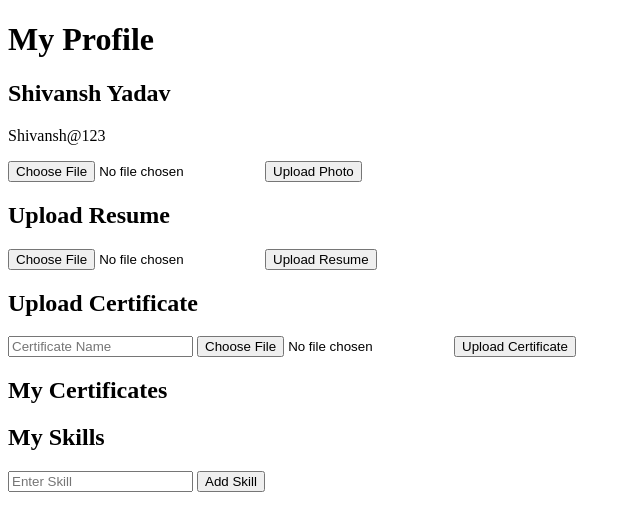
After one commit to CDR31/Portfolio-website, a Flask app: page /profile in a window 1280 px wide. The commit adds this page. Shown: the top 531 px of the page, without its empty margins (0-640 px from the left). Run offline with Flask 3, Linux system fonts and the light colour scheme; a user stored in the database is signed in.

Commit message:
Added profile, resume, certificate and skills features

```diff
--- a/app.py
+++ b/app.py
@@ -1,10 +1,31 @@
+from werkzeug.utils import secure_filename
+import os
 from flask import Flask, render_template, request, session, redirect,send_from_directory
 from flask_sqlalchemy import SQLAlchemy
 from werkzeug.security import generate_password_hash, check_password_hash
 from datetime import datetime,UTC
 
+
 app = Flask(__name__)
 app.secret_key = "pankaj_portfolio_secret_2026"
+
+app.config["UPLOAD_FOLDER"] = os.path.join(
+    app.root_path,
+    "static",
+    "profile_photos"
+)
+
+app.config["RESUME_FOLDER"] = os.path.join(
+    app.root_path,
+    "static",
+    "user_resumes"
+)
+
+app.config["CERTIFICATE_FOLDER"] = os.path.join(
+    app.root_path,
+    "static",
+    "certificates"
+)
 
 app.config["SQLALCHEMY_DATABASE_URI"] = "sqlite:///portfolio.db"
 app.config["SQLALCHEMY_TRACK_MODIFICATIONS"] = False
@@ -20,6 +41,9 @@ class User(db.Model):
     email = db.Column(db.String(100), unique=True, nullable=False)
 
     password = db.Column(db.String(200), nullable=False)
+
+    profile_photo = db.Column(db.String(300))
+
 
 class Project(db.Model):
 
@@ -60,6 +84,106 @@ class ContactMessage(db.Model):
         db.Text,
         nullable=False
     )
+
+class Resume(db.Model):
+
+    id = db.Column(
+        db.Integer,
+        primary_key=True
+    )
+
+    filename = db.Column(
+        db.String(300)
+    )
+
+    user_id = db.Column(
+        db.Integer,
+        db.ForeignKey("user.id")
+    )
+
+class Certificate(db.Model):
+
+    id = db.Column(
+        db.Integer,
+        primary_key=True
+    )
+
+    title = db.Column(
+        db.String(200)
+    )
+
+    filename = db.Column(
+        db.String(300)
+    )
+
+    user_id = db.Column(
+        db.Integer,
+        db.ForeignKey("user.id")
+    )
+
+class Skill(db.Model):
+
+    id = db.Column(
+        db.Integer,
+        primary_key=True
+    )
+
+    name = db.Column(
+        db.String(100)
+    )
+
+    user_id = db.Column(
+        db.Integer,
+        db.ForeignKey("user.id")
+    )
+
+@app.route("/upload_resume", methods=["POST"])
+def upload_resume():
+
+    if "user_id" not in session:
+        return redirect("/login")
+
+    file = request.files["resume"]
+
+    if file.filename == "":
+        return "Please select a resume"
+
+    filename = secure_filename(
+        file.filename
+    )
+
+    os.makedirs(
+        app.config["RESUME_FOLDER"],
+        exist_ok=True
+    )
+
+    file.save(
+        os.path.join(
+            app.config["RESUME_FOLDER"],
+            filename
+        )
+    )
+
+    old_resume = Resume.query.filter_by(
+        user_id=session["user_id"]
+    ).first()
+
+    if old_resume:
+
+        old_resume.filename = filename
+
+    else:
+
+        new_resume = Resume(
+            filename=filename,
+            user_id=session["user_id"]
+        )
+
+        db.session.add(new_resume)
+
+    db.session.commit()
+
+    return redirect("/profile")
 
 @app.route("/")
 def home():
@@ -172,7 +296,10 @@ def register():
         db.session.add(new_user)
         db.session.commit()
 
-        return "User Registered Successfully 🎉"
+        session["user_id"] = new_user.id
+        session["user_name"] = new_user.name
+
+        return redirect("/dashboard")
 
     return render_template("register.html")
 
@@ -325,6 +452,186 @@ def users():
 
     return output
 
+@app.route("/profile")
+def profile():
+
+    if "user_id" not in session:
+        return redirect("/login")
+
+    user = User.query.get(
+        session["user_id"]
+    )
+
+    resume = Resume.query.filter_by(
+        user_id=session["user_id"]
+    ).first()
+
+    certificates = Certificate.query.filter_by(
+        user_id=session["user_id"]
+    ).all()
+
+    skills = Skill.query.filter_by(
+    user_id=session["user_id"]).all()
+
+    return render_template(
+        "profile.html",
+        user=user,
+        resume=resume,
+        certificates=certificates,
+        skills=skills
+    )
+
+@app.route("/upload_photo", methods=["POST"])
+def upload_photo():
+
+    if "user_id" not in session:
+        return redirect("/login")
+
+    file = request.files["photo"]
+
+    if file.filename == "":
+        return "Please select a file"
+
+    filename = secure_filename(file.filename)
+
+    os.makedirs(
+        app.config["UPLOAD_FOLDER"],
+        exist_ok=True
+    )
+
+    filepath = os.path.join(
+        app.config["UPLOAD_FOLDER"],
+        filename
+    )
+
+    file.save(filepath)
+
+    user = User.query.get(session["user_id"])
+
+    user.profile_photo = filename
+
+    db.session.commit()
+
+    return redirect("/profile")
+
+@app.route("/upload_certificate", methods=["POST"])
+def upload_certificate():
+
+    if "user_id" not in session:
+        return redirect("/login")
+
+    title = request.form["title"]
+
+    file = request.files["certificate"]
+
+    if file.filename == "":
+        return "Please select a certificate"
+
+    filename = secure_filename(file.filename)
+
+    os.makedirs(
+        app.config["CERTIFICATE_FOLDER"],
+        exist_ok=True
+    )
+    file.save(
+        os.path.join(
+            app.config["CERTIFICATE_FOLDER"],
+            filename
+        )
+    )
+    new_certificate = Certificate(
+        title=title,
+        filename=filename,
+        user_id=session["user_id"]
+    )
+    db.session.add(new_certificate)
+
+    db.session.commit()
+
+    return redirect("/profile")
+
+@app.route("/delete_certificate/<int:id>")
+def delete_certificate(id):
+
+    if "user_id" not in session:
+        return redirect("/login")
+
+    certificate = Certificate.query.get_or_404(id)
+
+    if certificate.user_id != session["user_id"]:
+        return "Access Denied"
+
+    db.session.delete(certificate)
+    db.session.commit()
+
+    return redirect("/profile")
+
+
+@app.route("/delete_photo")
+def delete_photo():
+
+    if "user_id" not in session:
+        return redirect("/login")
+
+    user = User.query.get(session["user_id"])
+
+    user.profile_photo = None
+
+    db.session.commit()
+
+    return redirect("/profile")
+
+
+@app.route("/delete_resume")
+def delete_resume():
+
+    if "user_id" not in session:
+        return redirect("/login")
+
+    resume = Resume.query.filter_by(
+        user_id=session["user_id"]
+    ).first()
+
+    if resume:
+        db.session.delete(resume)
+        db.session.commit()
+
+    return redirect("/profile")
+
+@app.route("/add_skill", methods=["POST"])
+def add_skill():
+
+    if "user_id" not in session:
+        return redirect("/login")
+
+    skill_name = request.form["skill"]
+
+    new_skill = Skill(
+        name=skill_name,
+        user_id=session["user_id"]
+    )
+
+    db.session.add(new_skill)
+    db.session.commit()
+
+    return redirect("/profile")
+
+@app.route("/delete_skill/<int:id>")
+def delete_skill(id):
+
+    if "user_id" not in session:
+        return redirect("/login")
+
+    skill = Skill.query.get_or_404(id)
+
+    if skill.user_id != session["user_id"]:
+        return "Access Denied"
+
+    db.session.delete(skill)
+
+    db.session.commit()
+
+    return redirect("/profile")
 
 if __name__ == "__main__":
     with app.app_context():
--- a/templates/dashboard.html
+++ b/templates/dashboard.html
@@ -32,6 +32,8 @@
             <a href="/contact">Contact</a>
 
             <a href="/messages">Messages</a>
+
+            <a href="/profile">Profile</a>
 
             <a href="/logout">Logout</a>
 
--- /dev/null
+++ b/templates/profile.html
@@ -0,0 +1,204 @@
+<!DOCTYPE html>
+<html>
+
+<head>
+    <title>Profile</title>
+</head>
+
+<body>
+
+<h1>My Profile</h1>
+
+<h2>{{ user.name }}</h2>
+
+<p>{{ user.email }}</p>
+
+</body>
+
+</html>
+
+<form action="/upload_photo"
+      method="POST"
+      enctype="multipart/form-data">
+
+    <input
+        type="file"
+        name="photo">
+
+    <button type="submit">
+        Upload Photo
+    </button>
+
+</form>
+
+{% if user.profile_photo %}
+
+<img
+src="{{ url_for('static',
+filename='profile_photos/' + user.profile_photo) }}"
+width="200">
+
+<br><br>
+
+<a href="{{ url_for(
+'static',
+filename='profile_photos/' + user.profile_photo
+) }}"
+download>
+
+⬇️ Download Photo
+
+</a>
+
+|
+
+<a href="/delete_photo">
+❌ Delete Photo
+</a>
+
+{% endif %}
+
+<h2>Upload Resume</h2>
+
+<form
+action="/upload_resume"
+method="POST"
+enctype="multipart/form-data">
+
+<input
+type="file"
+name="resume">
+
+<button type="submit">
+Upload Resume
+</button>
+
+</form>
+
+{% if resume %}
+
+📄 Resume
+
+<a href="{{ url_for(
+'static',
+filename='user_resumes/' + resume.filename
+) }}"
+target="_blank">
+
+👁 View
+
+</a>
+
+|
+
+<a href="{{ url_for(
+'static',
+filename='user_resumes/' + resume.filename
+) }}"
+download>
+
+⬇️ Download
+
+</a>
+
+|
+
+<a href="/delete_resume">
+❌ Delete Resume
+</a>
+
+{% endif %}
+
+<h2>Upload Certificate</h2>
+
+<form
+action="/upload_certificate"
+method="POST"
+enctype="multipart/form-data">
+
+<input
+type="text"
+name="title"
+placeholder="Certificate Name">
+
+<input
+type="file"
+name="certificate">
+
+<button type="submit">
+Upload Certificate
+</button>
+
+</form>
+
+<h2>My Certificates</h2>
+
+{% for cert in certificates %}
+
+<p>
+
+    📜 {{ cert.title }}
+
+    |
+
+    <a href="{{ url_for(
+    'static',
+    filename='certificates/' + cert.filename
+    ) }}"
+    target="_blank">
+
+        👁 View
+
+    </a>
+
+    |
+
+    <a href="{{ url_for(
+    'static',
+    filename='certificates/' + cert.filename
+    ) }}"
+    download>
+
+        ⬇️ Download
+
+    </a>
+
+    |
+
+    <a href="/delete_certificate/{{ cert.id }}">
+        ❌ Delete
+    </a>
+
+</p>
+{% endfor %}
+
+<h2>My Skills</h2>
+
+<form action="/add_skill" method="POST">
+
+    <input
+    type="text"
+    name="skill"
+    placeholder="Enter Skill">
+
+    <button type="submit">
+        Add Skill
+    </button>
+
+</form>
+
+<br>
+
+{% for skill in skills %}
+
+<p>
+
+✅ {{ skill.name }}
+
+<a href="/delete_skill/{{ skill.id }}">
+    ❌ Delete
+</a>
+
+</p>
+
+{% endfor %}
```
Also changed, not shown: templates/home.html (+0 -18 lines), instance/portfolio.db, static/profile_photos/Ocean_100_OBGA.AdobeStock_337541543_Ocean.jpg (added), static/profile_photos/Ocean_92_OBGA.AdobeStock_316345591_Ocean.jpg (added), 10 other files.
